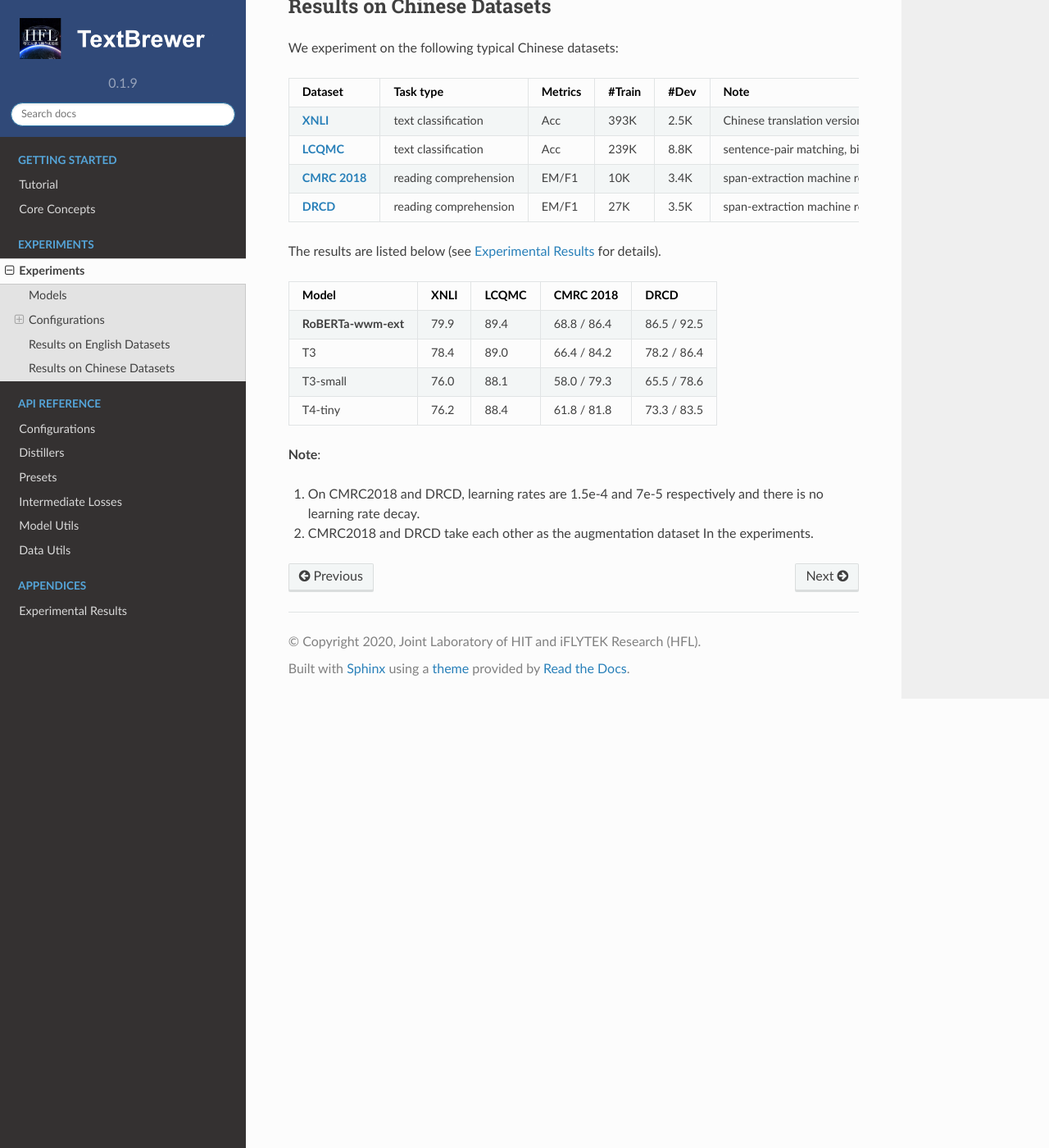
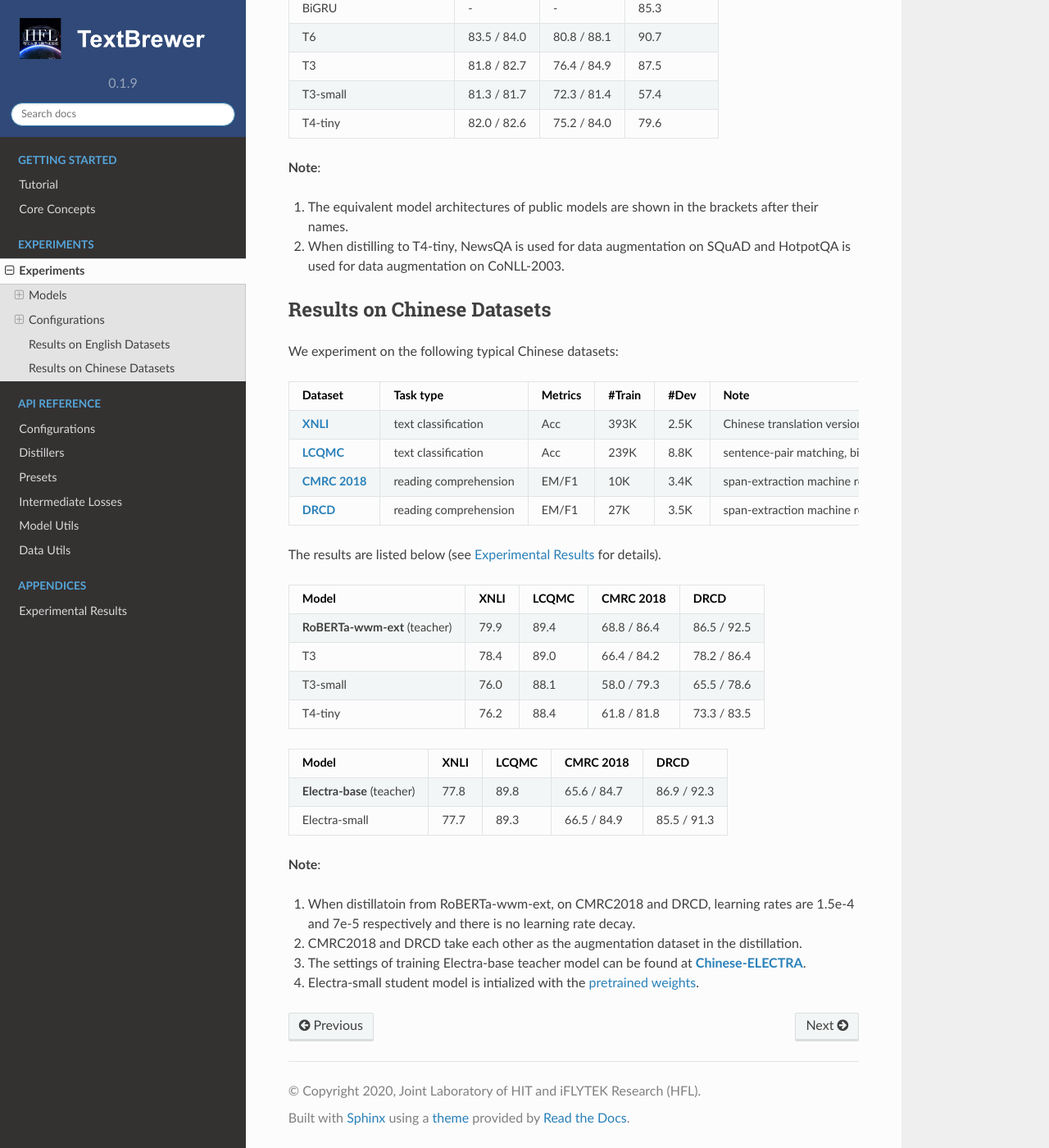
Before and after one commit to airaria/TextBrewer, a Sphinx documentation site: the page built from docs/source/Experiments.md, in a window 1280 px wide and 1400 px high, scrolled down 2717 px. Shown: the whole window at 82% size. Built offline with Sphinx 7.4.7 and the Read the Docs theme 2.0.0, drawn with Linux system fonts in a browser that asks for light colours; some of the changed text lies outside the part shown.

Commit message:
add electra results

```diff
--- a/docs/source/Experiments.md
+++ b/docs/source/Experiments.md
@@ -6,19 +6,31 @@
 ## Models
 
 * For English tasks, the teacher model is [**BERT-base-cased**](https://github.com/google-research/bert).
-* For Chinese tasks, the teacher model is [**RoBERTa-wwm-ext**](https://github.com/ymcui/Chinese-BERT-wwm) released by the Joint Laboratory of HIT and iFLYTEK Research.
+* For Chinese tasks, the teacher models are [**RoBERTa-wwm-ext**](https://github.com/ymcui/Chinese-BERT-wwm) and [**Electra-base**](https://github.com/ymcui/Chinese-ELECTRA) released by the Joint Laboratory of HIT and iFLYTEK Research.
 
 We have tested different student models. To compare with public results, the student models are built with standard transformer blocks except for BiGRU which is a single-layer bidirectional GRU. The architectures are listed below. Note that the number of parameters includes the embedding layer but does not include the output layer of each specific task.
 
-| Model                 | \#Layers | Hidden_size | Feed-forward size | \#Params | Relative size |
+#### English models
+
+| Model                 | \#Layers | Hidden size | Feed-forward size | \#Params | Relative size |
 | :--------------------- | --------- | ----------- | ----------------- | -------- | ------------- |
-| BERT-base-cased (teacher)  | 12        | 768         | 3072              | 108M     | 100%          |
-| RoBERTa-wwm-ext (teacher) | 12        | 768         | 3072              | 108M     | 100%          |
+| BERT-base-cased (teacher) | 12        | 768         | 3072              | 108M     | 100%          |
 | T6 (student)              | 6         | 768         | 3072              | 65M      | 60%           |
 | T3 (student)              | 3         | 768         | 3072              | 44M      | 41%           |
 | T3-small (student)        | 3         | 384         | 1536              | 17M      | 16%           |
 | T4-Tiny (student)         | 4         | 312         | 1200              | 14M      | 13%           |
 | BiGRU (student)           | -         | 768         | -                 | 31M      | 29%           |
+
+#### Chinese models
+
+| Model                 | \#Layers | Hidden size | Feed-forward size | \#Params | Relative size   |
+| :--------------------- | --------- | ----------- | ----------------- | -------- | ------------- |
+| RoBERTa-wwm-ext (teacher) | 12        | 768         | 3072              | 102M      | 100%          |
+| Electra-base (teacher)    | 12        | 768         | 3072              | 102M      | 100%          |
+| T3 (student)              | 3         | 768         | 3072              | 38M       | 37%           |
+| T3-small (student)        | 3         | 384         | 1536              | 14M       | 14%           |
+| T4-Tiny (student)         | 4         | 312         | 1200              | 11M       | 11%           |
+| Electra-small (student)   | 12        | 256         | 1024              | 12M       | 12%           |
 
 * T6 archtecture is the same as [DistilBERT<sup>[1]</sup>](https://arxiv.org/abs/1910.01108), [BERT<sub>6</sub>-PKD<sup>[2]</sup>](https://arxiv.org/abs/1908.09355), and  [BERT-of-Theseus<sup>[3]</sup>](https://arxiv.org/abs/2002.02925).
 * T4-tiny archtecture is the same as [TinyBERT<sup>[4]</sup>](https://arxiv.org/abs/1909.10351).
@@ -35,13 +47,14 @@
 
 `matches` are differnt for different models:
 
-| Model    | matches                                                      |
-| :-------- | ------------------------------------------------------------ |
-| BiGRU    | None                                                         |
-| T6       | L6_hidden_mse + L6_hidden_smmd                               |
-| T3       | L3_hidden_mse + L3_hidden_smmd                               |
-| T3-small | L3n_hidden_mse + L3_hidden_smmd                              |
-| T4-Tiny  | L4t_hidden_mse + L4_hidden_smmd                              |
+| Model        | matches                                             |
+| :--------    | --------------------------------------------------- |
+| BiGRU        | None                                                |
+| T6           | L6_hidden_mse + L6_hidden_smmd                      |
+| T3           | L3_hidden_mse + L3_hidden_smmd                      |
+| T3-small     | L3n_hidden_mse + L3_hidden_smmd                     |
+| T4-Tiny      | L4t_hidden_mse + L4_hidden_smmd                     |
+|Electra-small | small_hidden_mse + small_hidden_smmd                |
 
 The definitions of `matches` are at [exmaple/matches/matches.py](https://github.com/airaria/TextBrewer/blob/master/examples/matches/matches.py).
 
@@ -78,7 +91,7 @@
 
 | Model (ours) | MNLI  | SQuAD  | CoNLL-2003 |
 | :-------------  | --------------- | ------------- | --------------- |
-| **BERT-base-cased**  | 83.7 / 84.0     | 81.5 / 88.6   | 91.1  |
+| **BERT-base-cased** (teacher) | 83.7 / 84.0     | 81.5 / 88.6   | 91.1  |
 | BiGRU          | -               | -             | 85.3            |
 | T6             | 83.5 / 84.0     | 80.8 / 88.1   | 90.7            |
 | T3             | 81.8 / 82.7     | 76.4 / 84.9   | 87.5            |
@@ -108,13 +121,20 @@
 
 | Model           | XNLI | LCQMC | CMRC 2018 | DRCD |
 | :--------------- | ---------- | ----------- | ---------------- | ------------ |
-| **RoBERTa-wwm-ext** | 79.9       | 89.4        | 68.8 / 86.4      | 86.5 / 92.5  |
+| **RoBERTa-wwm-ext** (teacher) | 79.9       | 89.4        | 68.8 / 86.4      | 86.5 / 92.5  |
 | T3          | 78.4       | 89.0        | 66.4 / 84.2      | 78.2 / 86.4  |
 | T3-small    | 76.0       | 88.1        | 58.0 / 79.3      | 65.5 / 78.6  |
 | T4-tiny     | 76.2       | 88.4        | 61.8 / 81.8      | 73.3 / 83.5  |
 
+| Model                      | XNLI       | LCQMC       | CMRC 2018        | DRCD         |
+| :---------------           | ---------- | ----------- | ---------------- | ------------ |
+| **Electra-base** (teacher) | 77.8       | 89.8        | 65.6 / 84.7     | 86.9 / 92.3  |
+| Electra-small              | 77.7       | 89.3        | 66.5 / 84.9     | 85.5 / 91.3  |
+
 
 **Note**:
 
-1. On CMRC2018 and DRCD, learning rates are 1.5e-4 and 7e-5 respectively and there is no learning rate decay.
-2. CMRC2018 and DRCD take each other as the augmentation dataset In the experiments.
+1. When distillatoin from RoBERTa-wwm-ext, on CMRC2018 and DRCD, learning rates are 1.5e-4 and 7e-5 respectively and there is no learning rate decay.
+2. CMRC2018 and DRCD take each other as the augmentation dataset in the distillation.
+3. The settings of training Electra-base teacher model can be found at [**Chinese-ELECTRA**](https://github.com/ymcui/Chinese-ELECTRA).
+4. Electra-small student model is intialized with the [pretrained weights](https://github.com/ymcui/Chinese-ELECTRA).
```
Also changed, not shown: README.md (+37 -15 lines), README_ZH.md (+38 -17 lines), docs/source/ExperimentResults.md (+22 -3 lines), 2 other files.
